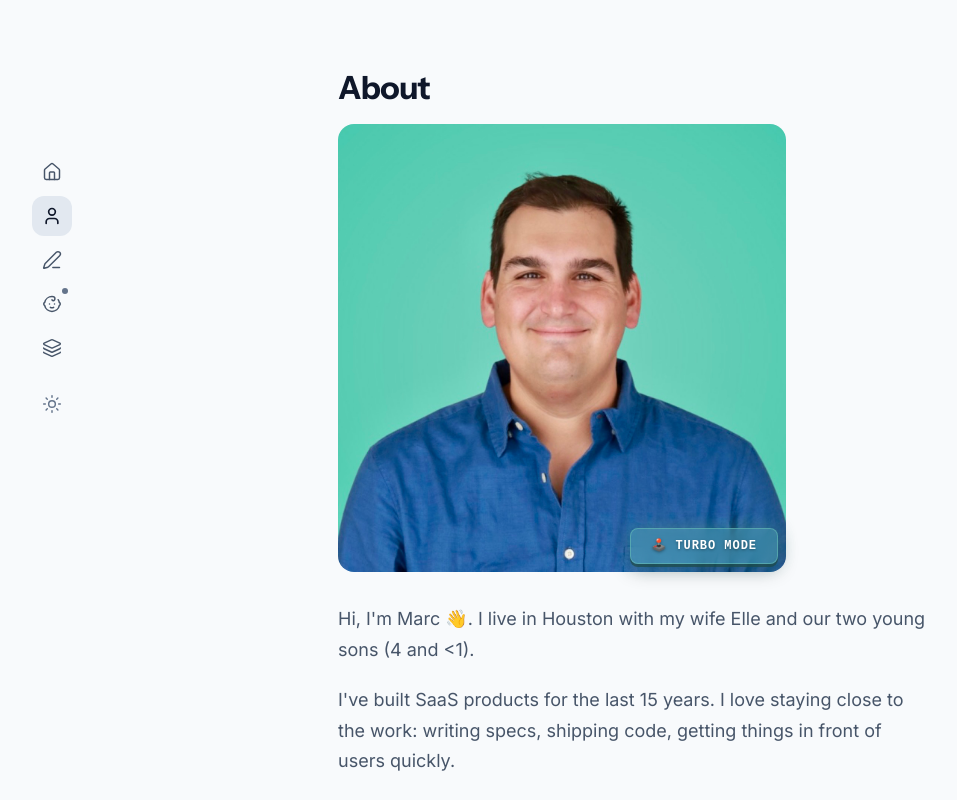
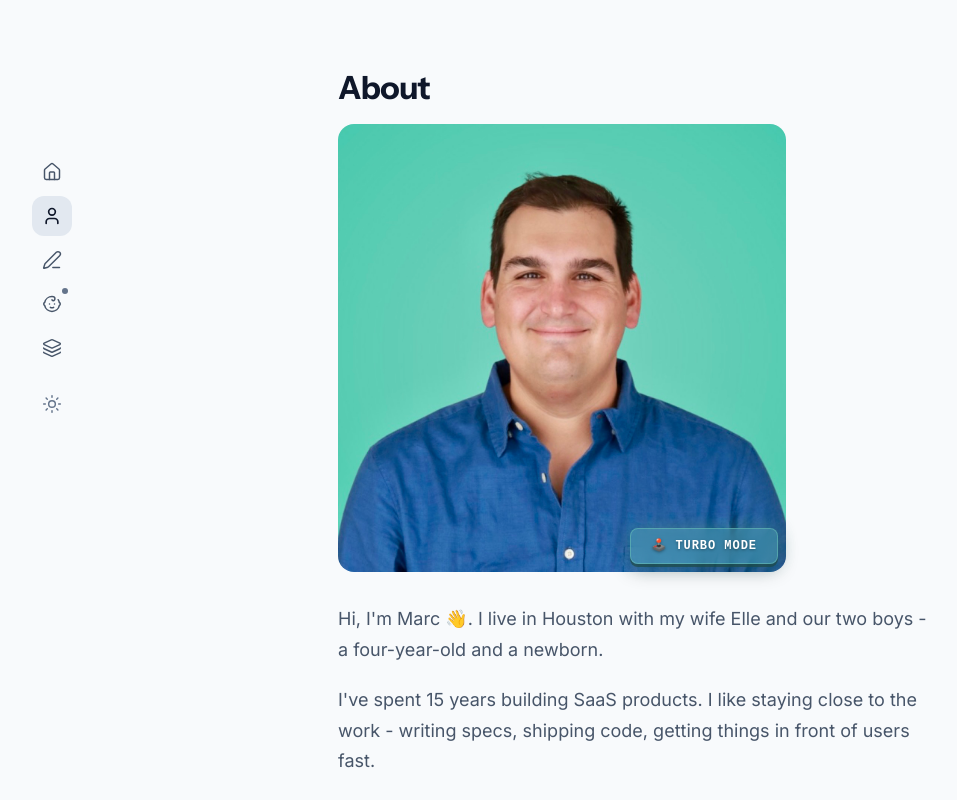
Before and after one commit to marcanthonyrosa/marcanthonyrosadotcom, a Next.js app: page /about in a window 1280 px wide. Shown: the top 800 px of the page, without its empty margins (6-963 px from the left). Built offline with nearby package versions, Linux system fonts and the light colour scheme.

Commit message:
Update about intro to mention newborn and tighten copy (#110)

```diff
--- a/app/(site)/about/page.tsx
+++ b/app/(site)/about/page.tsx
@@ -148,10 +148,10 @@ export default function About() {
         </div>
         <div className="prose max-w-none">
           <p>
-            Hi, I&apos;m Marc 👋. I live in Houston with my wife Elle and our two young sons (4 and &lt;1).
+            Hi, I&apos;m Marc 👋. I live in Houston with my wife Elle and our two boys - a four-year-old and a newborn.
           </p>
           <p>
-            I&apos;ve built SaaS products for the last 15 years. I love staying close to the work: writing specs, shipping code, getting things in front of users quickly.
+            I&apos;ve spent 15 years building SaaS products. I like staying close to the work - writing specs, shipping code, getting things in front of users fast.
           </p>
           <h2
             className="font-semibold tracking-tight mt-10 mb-4"
```
